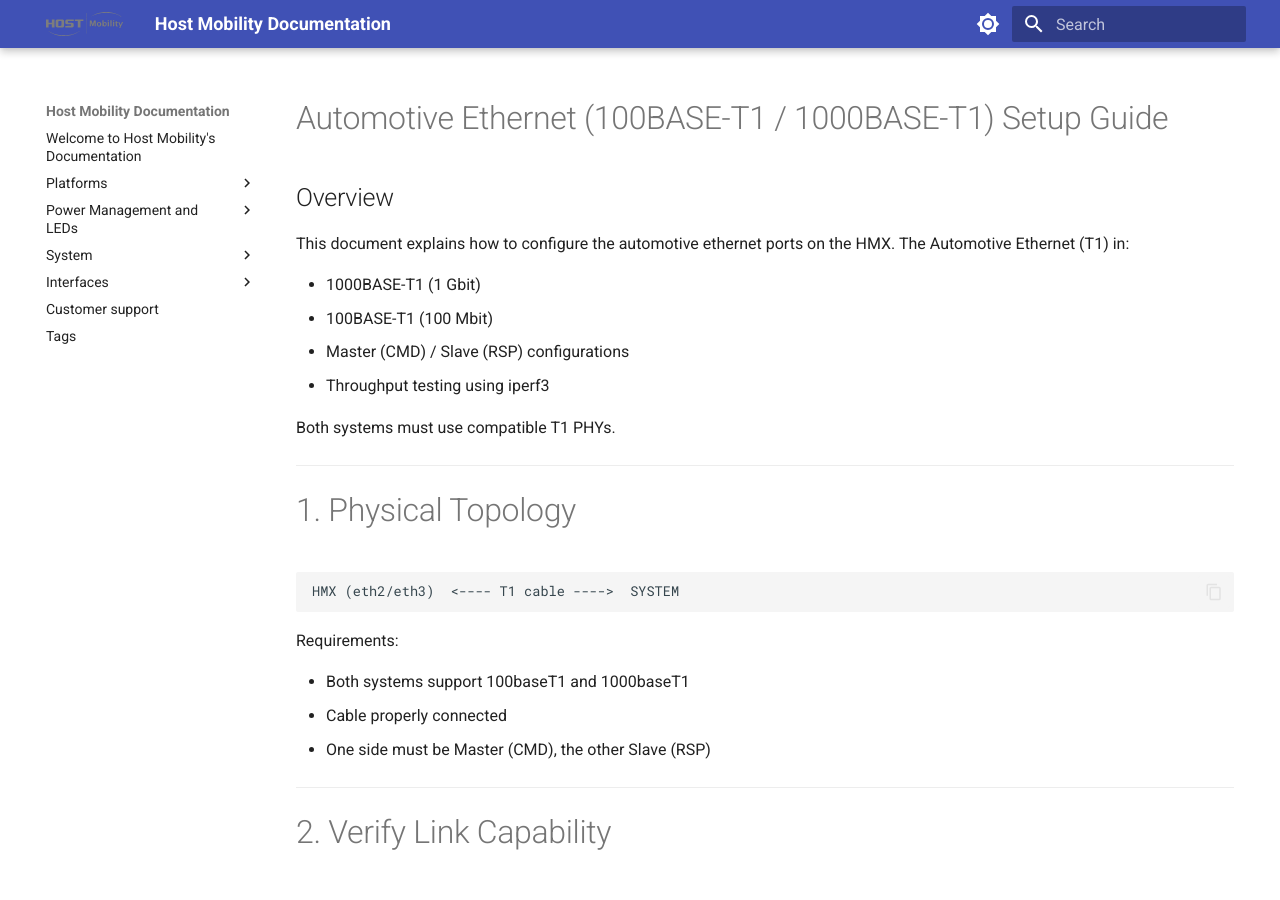
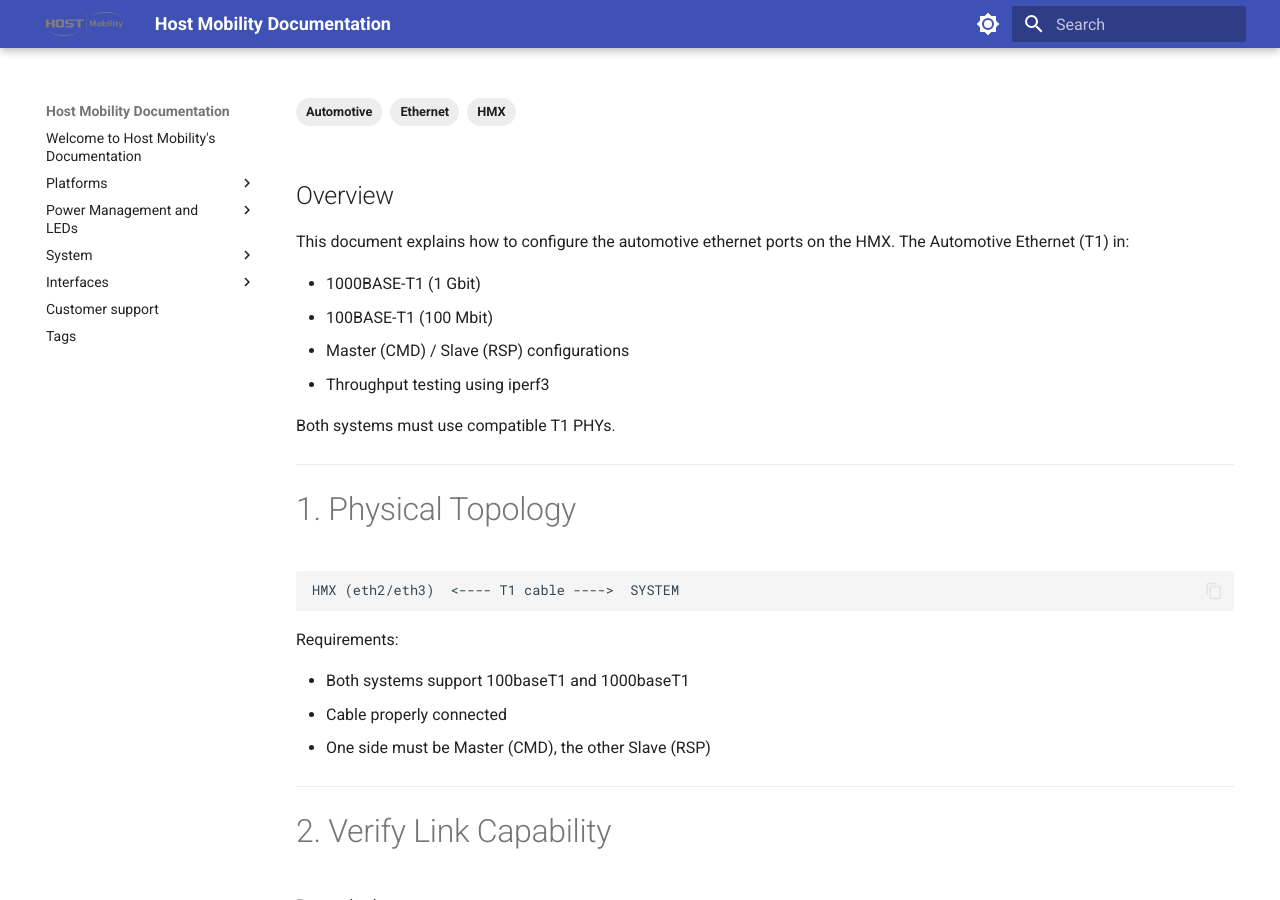
Before and after one commit to hostmobility/documentation, an MkDocs documentation site: the page built from docs/interfaces/hmx/Automotive Ethernet Setup Guide.md, in a window 1280 px wide and 900 px high. Built offline with MkDocs 1.6.1 and Material for MkDocs 9.7.7, drawn with Linux system fonts in a browser that asks for light colours.

Commit message:
added properties section

```diff
--- a/docs/interfaces/hmx/Automotive Ethernet Setup Guide.md
+++ b/docs/interfaces/hmx/Automotive Ethernet Setup Guide.md
@@ -1,7 +1,11 @@
-# Automotive Ethernet (100BASE-T1 / 1000BASE-T1) Setup Guide
-
+---
+title: HMX Automotive Ethernet
+tags:
+  - HMX
+  - Automotive
+  - Ethernet
+---
 ## Overview
-
 This document explains how to configure the automotive ethernet ports on the HMX. The
 Automotive Ethernet (T1) in:
 
```
